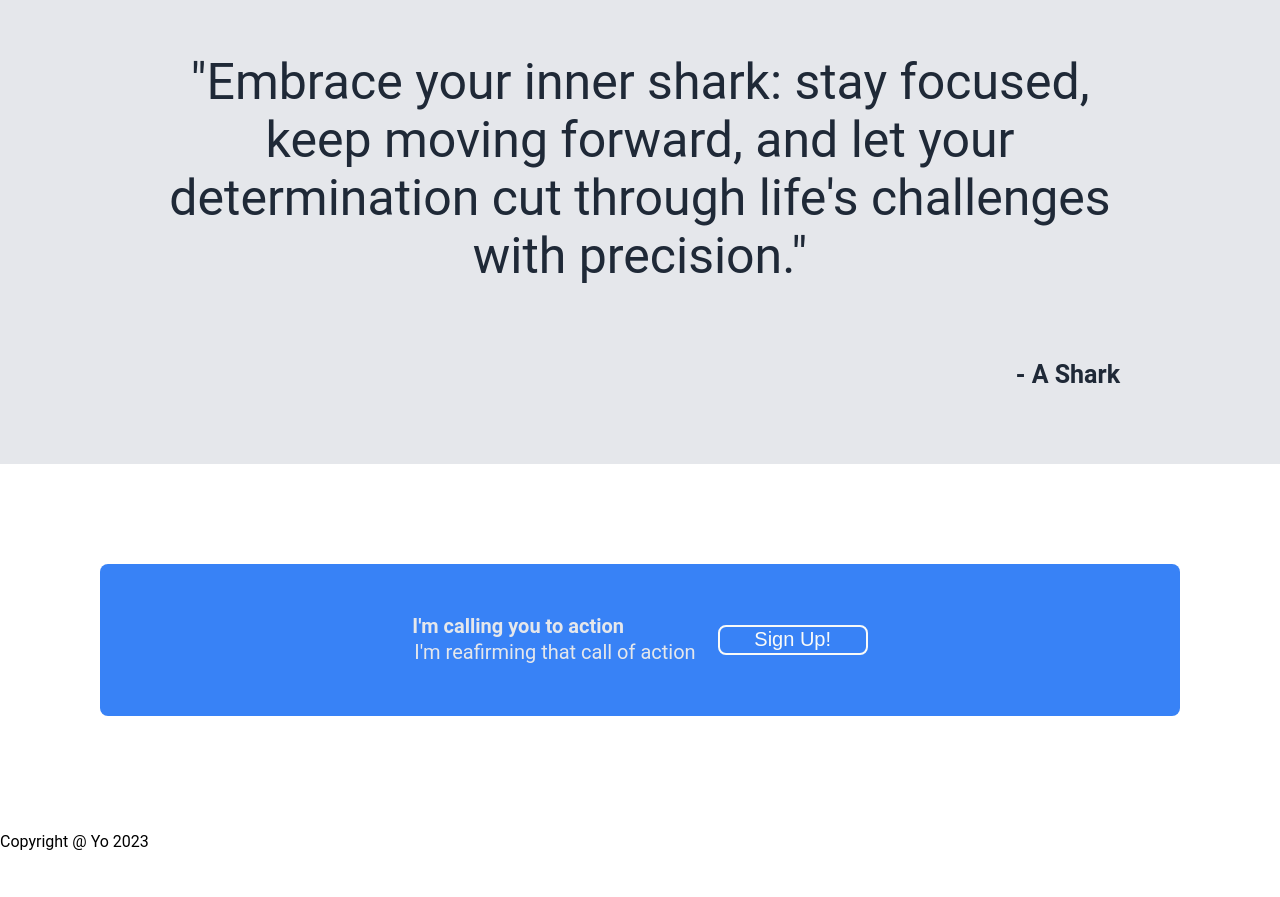
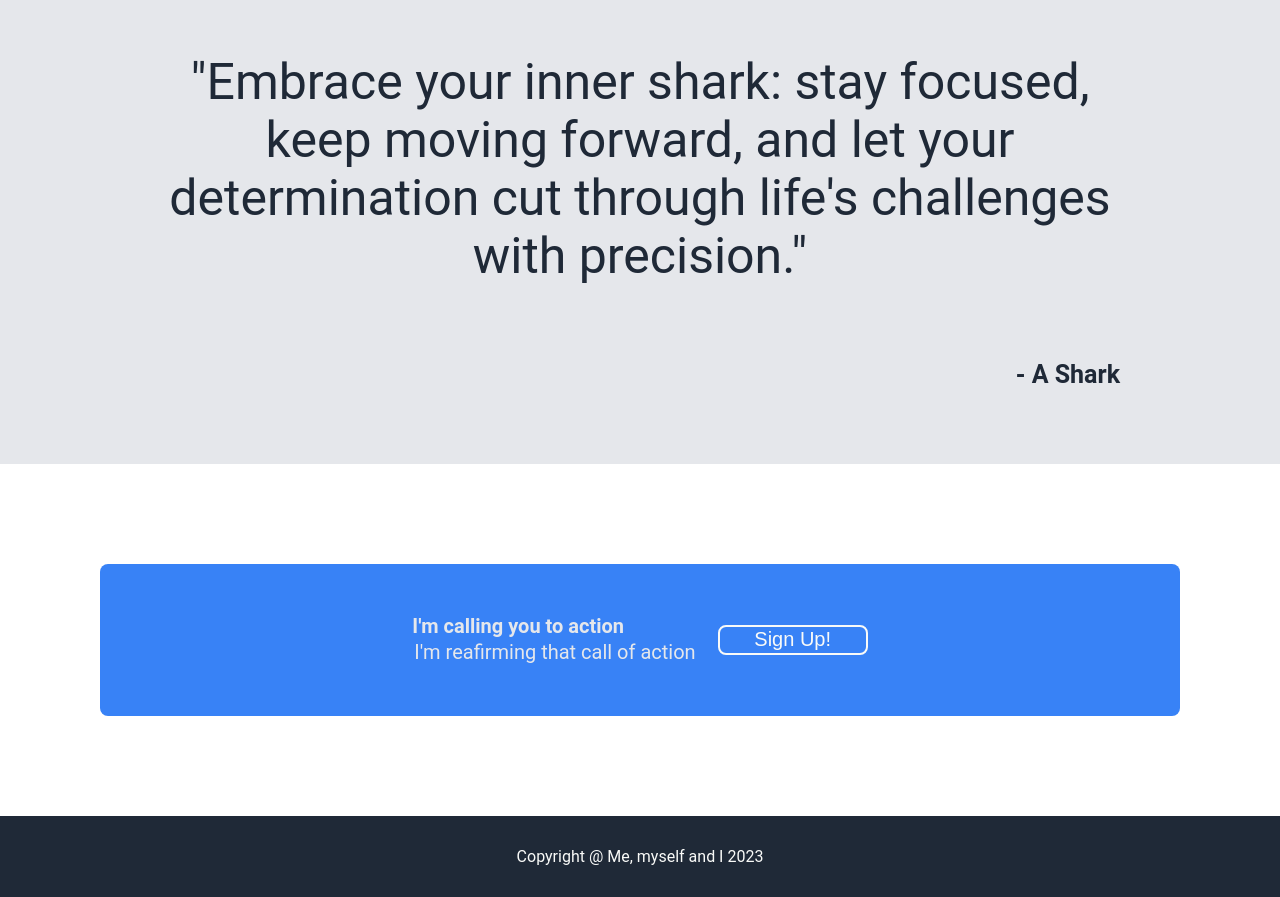
Before and after one commit to MENENDEZGUERRA/landing-page-example, a plain HTML site: page index.html in a window 1280 px wide. Shown: the part 940-1837 px from the top of the page. Before the commit the page ends 1807 px from the top, so only its background shows below. Drawn offline with Linux system fonts and the light colour scheme.

Commit message:
Added footer section style

```diff
--- a/index.html
+++ b/index.html
@@ -74,7 +74,7 @@
 
     <div class="footer-container">
         <div class="footer-text">
-            <p>Copyright @ Yo 2023</p>
+            <p>Copyright @ Me, myself and I 2023</p>
         </div>
     </div>
 
--- a/style.css
+++ b/style.css
@@ -199,3 +199,16 @@ h2 {
     width: 150px;
     height: 30px;
 }
+
+/*--- Footer Section ---*/
+.footer-container {
+    background-color: #1F2937;
+    color: #F9FAF8;
+
+    display: flex;
+    justify-content: center;
+}
+
+.footer-text {
+    padding: 15px;
+}
```
